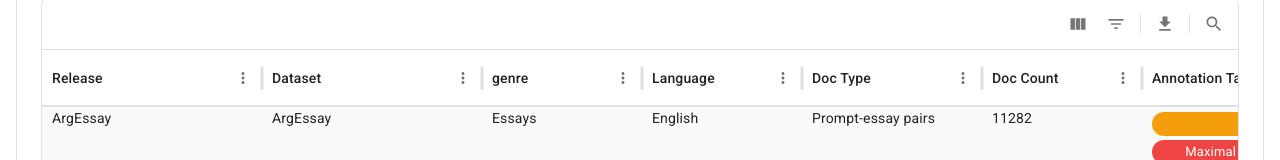
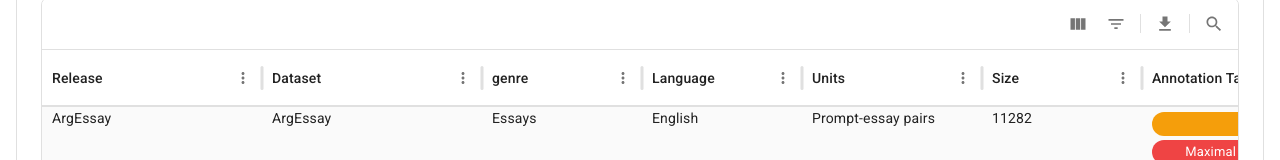
Before and after one commit to infoqualitylab/arg-mining-corpora, a React (Vite) app: page / in a window 1280 px wide. Shown: the part 175-335 px from the top of the page. Built offline with nearby package versions, Linux system fonts and the light colour scheme.

Commit message:
Rename header fields for dataset information

```diff
--- a/src/App.tsx
+++ b/src/App.tsx
@@ -63,8 +63,8 @@ const columns: GridColDef[] = [
   { field: "dataset_name", headerName: "Dataset", width: 220 },
   { field: "dataset_genre", headerName: "genre", width: 160 },
   { field: "dataset_language", headerName: "Language", width: 160 },
-  { field: "dataset_document_type", headerName: "Doc Type", width: 180 },
-  { field: "release_size", headerName: "Doc Count", width: 160 },
+  { field: "dataset_document_type", headerName: "Units", width: 180 },
+  { field: "release_size", headerName: "Size", width: 160 },
   {
     field: "all_tasks",
     headerName: "Annotation Tasks",
```
